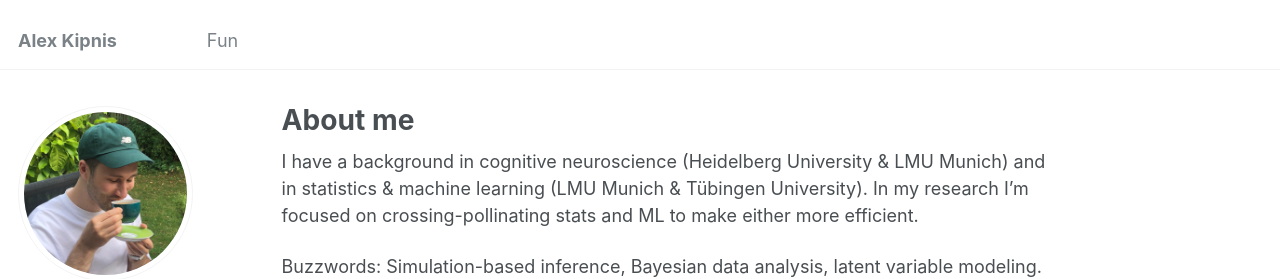
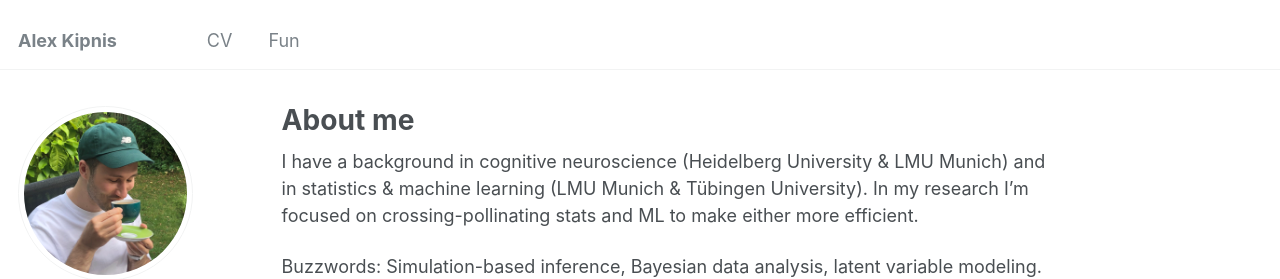
Before and after one commit to adkipnis/adkipnis.github.io, a Jekyll site: the page built from _pages/about.md, in a window 1280 px wide. Shown: the top 279 px of the page. Built offline with Jekyll 4.4.1, drawn with Linux system fonts in a browser that asks for light colours; some web fonts are replaced.

```diff
--- a/_data/navigation.yml
+++ b/_data/navigation.yml
@@ -1,4 +1,6 @@
 # main links
 main:
+  - title: "CV"
+    url: /files/cv.pdf
   - title: "Fun"
     url: /fun/
```
